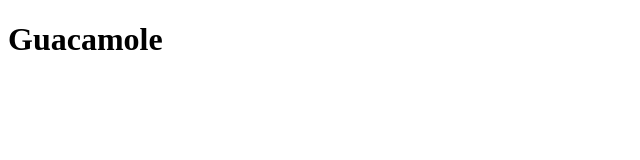
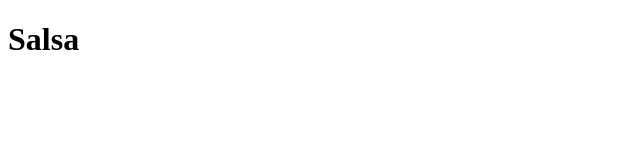
Before and after one commit to dwalker66/dwalker66.github.io, a plain HTML site: page index.html in a window 1280 px wide. Shown: the whole page, without its empty margins (0-640 px from the left). Drawn offline with Linux system fonts and the light colour scheme.

Commit message:
First commit

```diff
--- a/index.html
+++ b/index.html
@@ -3,6 +3,6 @@
 <head>
 </head>
 <body>
-<h1>Guacamole</h1>
+<h1>Salsa</h1>
 </body>
 </html>
```
